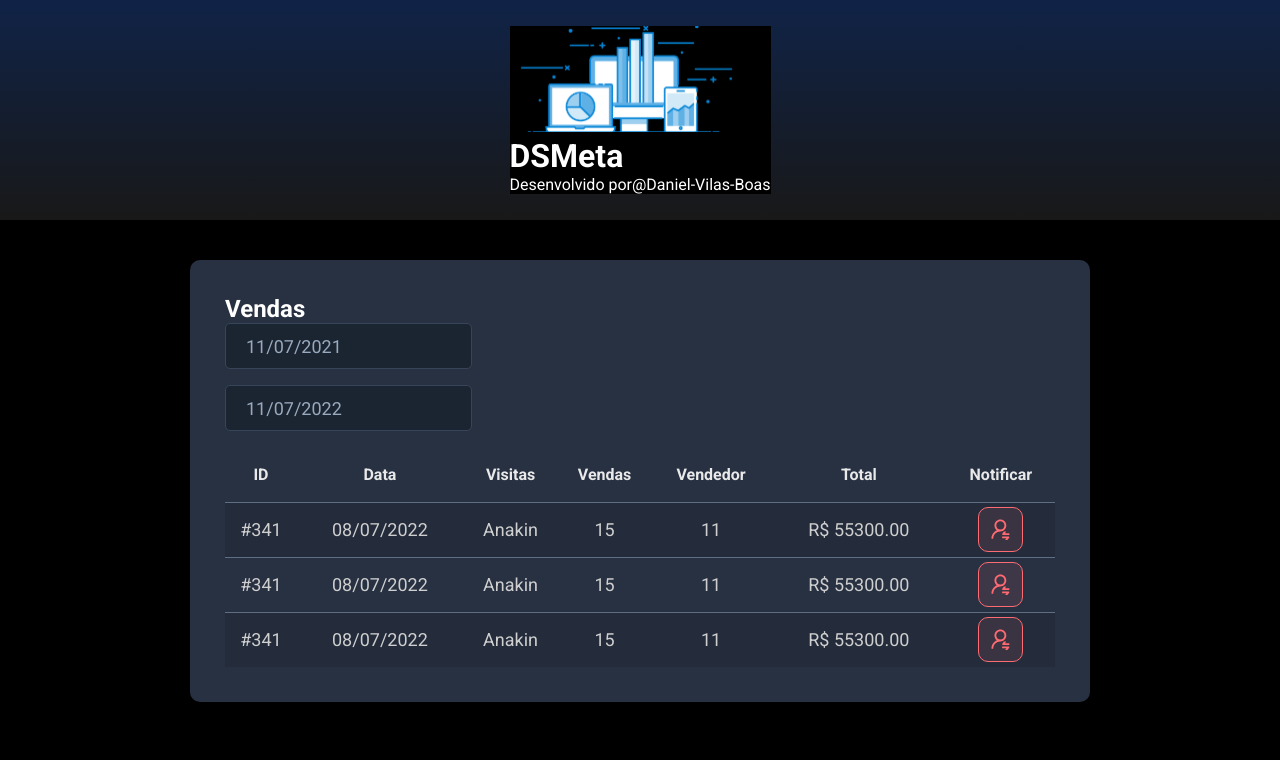
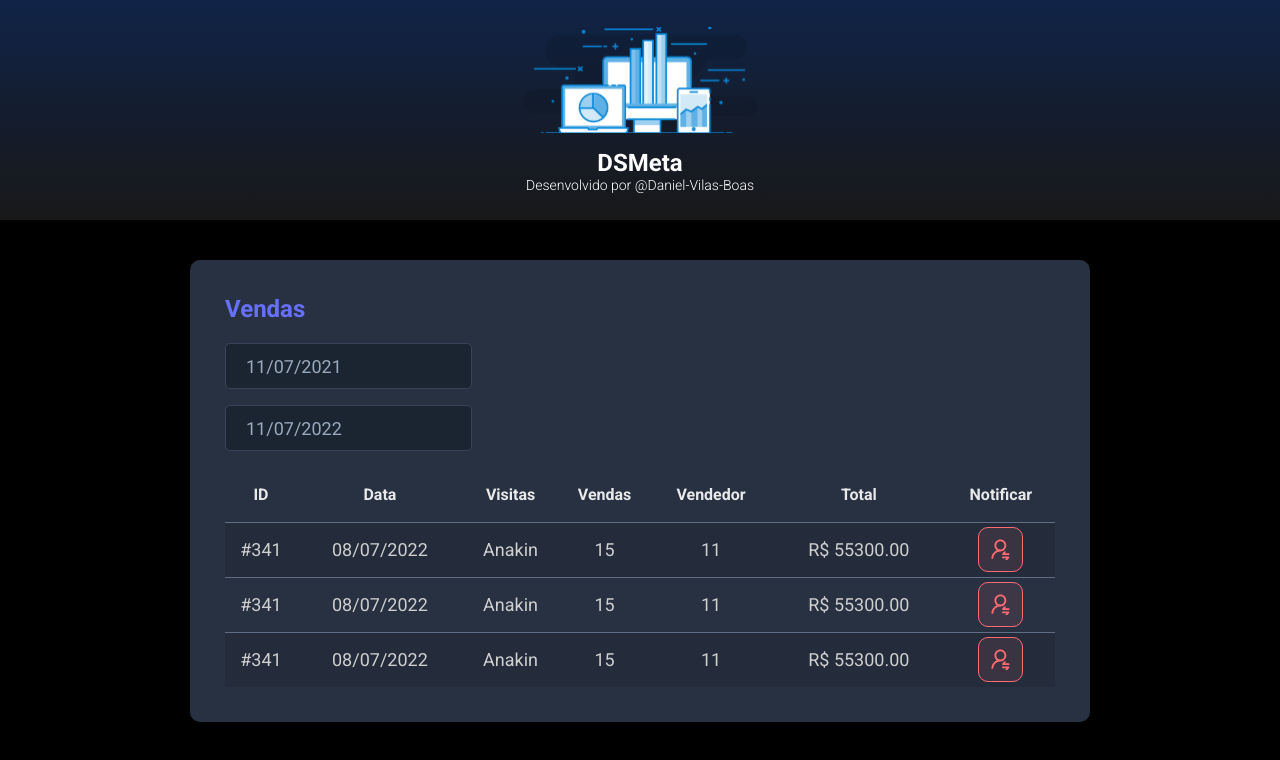
Before and after one commit to DanielVilasBoas/dsmeta, a React (Vite) app in the folder frontend/: page / in a window 1280 px wide. Shown: the top 760 px of the page. Built offline with nearby package versions, Linux system fonts and the light colour scheme.

Commit message:
Header and css update

```diff
--- a/frontend/src/components/Header/index.tsx
+++ b/frontend/src/components/Header/index.tsx
@@ -6,13 +6,11 @@ function Header() {
     return (
         <header>
             <div className="dsmeta-logo-container">
-                <body>
-                    <img src= { logo } alt="DSMeta" />
-                        <h1>DSMeta</h1>
-                        <p>Desenvolvido por
-                            <a href="https://www.linkedin.com/in/daniel-vilas-boas-03b64b77/">@Daniel-Vilas-Boas</a>
-                        </p>
-                </body>
+                <img src={logo} alt="DSMeta" />
+                <h1>DSMeta</h1>
+                <p>Desenvolvido por
+                    <a href="https://www.linkedin.com/in/daniel-vilas-boas-03b64b77/"> @Daniel-Vilas-Boas</a>
+                </p>
             </div>
         </header>
     )
--- a/frontend/src/components/Header/styles.css
+++ b/frontend/src/components/Header/styles.css
@@ -16,12 +16,12 @@ header {
   width: 235px;
 }
 
-.dsmeta-logo-conta h1 {
+.dsmeta-logo-container h1 {
   margin-top: 15px;
   font-size: 24px;
 }
 
-.dsmeta-logo-conta p {
+.dsmeta-logo-container p {
   font-size: 14px;
   font-weight: 300;
 }
--- a/frontend/src/components/SalesCard/styles.css
+++ b/frontend/src/components/SalesCard/styles.css
@@ -8,6 +8,12 @@
   width: 100%;
   max-width: 900px;
   margin: 0 auto;
+}
+
+.dsmeta-sales-title {
+  color: #676fff;
+  font-size: 24px;
+  margin-bottom: 20px;
 }
 
 .dsmeta-form-control-container {
```
